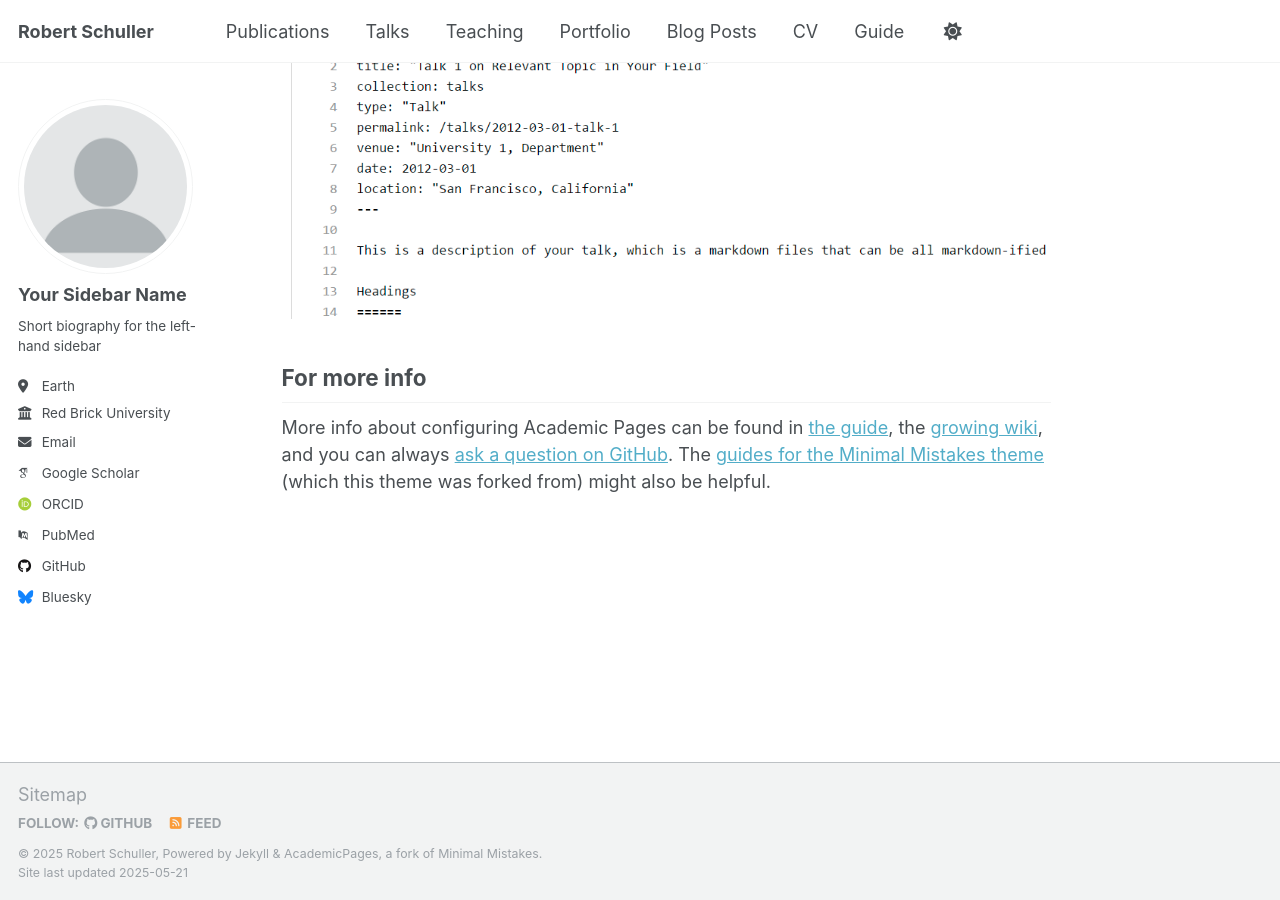
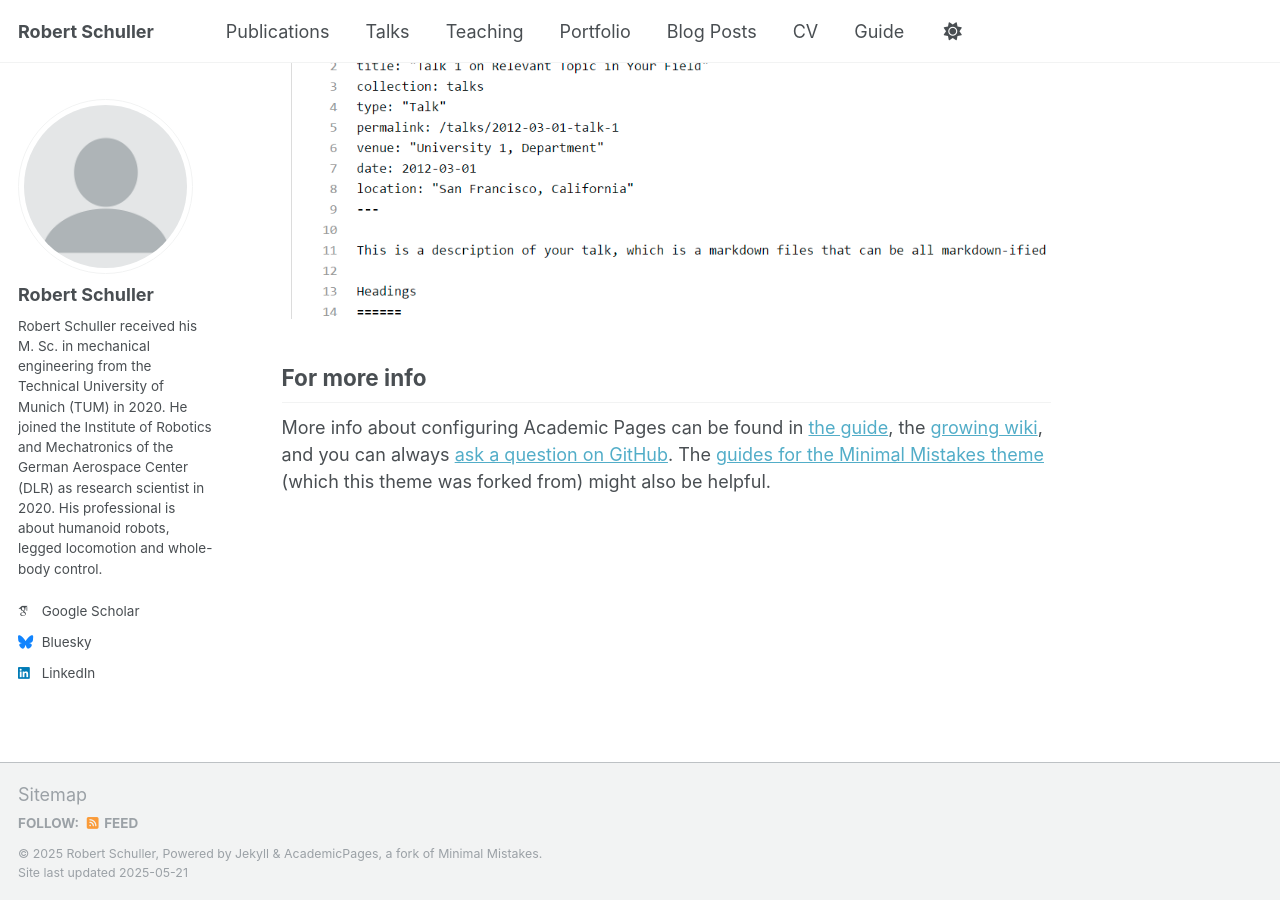
Before and after one commit to RoSchuller/RoSchuller.github.io, a Jekyll site: the page built from _pages/about.md, in a window 1280 px wide and 900 px high, scrolled down 2636 px. Built offline with Jekyll 4.4.1, drawn with Linux system fonts in a browser that asks for light colours; some web fonts are replaced.

Commit message:
Update _config.yml

```diff
--- a/_config.yml
+++ b/_config.yml
@@ -15,7 +15,7 @@ name                     : &name "Robert Schuller"
 description              : &description "personal description"
 url                      : "https://roschuller.github.io/"
 baseurl                  : "" # the subpath of your site, e.g. "/blog"
-repository               : "academicpages/academicpages.github.io"
+repository               : "" #academicpages/academicpages.github.io"
 
 # Site Author - The following control what appear as part of the author content on the side bar.
 #               If a field is blank the icon and link will not appear, otherwise it will be shown.
@@ -23,22 +23,22 @@ repository               : "academicpages/academicpages.github.io"
 author:
   # Biographic information
   avatar           : "profile.png"
-  name             : "Your Sidebar Name"
+  name             : "Robert Schuller"
   pronouns         : # example: "she/her"
-  bio              : "Short biography for the left-hand sidebar"
-  location         : "Earth"
-  employer         : "Red Brick University"
+  bio              : "Robert Schuller received his M. Sc. in mechanical engineering from the Technical University of Munich (TUM) in 2020. He joined the Institute of Robotics and Mechatronics of the German Aerospace Center (DLR) as research scientist in 2020. His professional is about humanoid robots, legged locomotion and whole-body control."
+  location         : #"Earth"
+  employer         : #"Red Brick University"
   uri              : # URL
-  email            : "none@example.org"
+  email            : #"none@example.org"
 
   # Academic websites
   academia         : # URL
   arxiv            : # URL - Update with the correct link to your profile
-  googlescholar    : "https://scholar.google.com/citations?user=PS_CX0AAAAAJ"
+  googlescholar    : "https://scholar.google.com/citations?user=1umt-ZEAAAAJ&hl=de"
   impactstory      : # URL
-  orcid            : "http://orcid.org/yourorcidurl"
+  orcid            : # "http://orcid.org/yourorcidurl"
   semantic         : # URL
-  pubmed           : "https://www.ncbi.nlm.nih.gov/pubmed/?term=john+snow"
+  pubmed           : # "https://www.ncbi.nlm.nih.gov/pubmed/?term=john+snow"
   researchgate     : # URL
   scopus           : # URL
 
@@ -46,7 +46,7 @@ author:
   bitbucket        : # Username - Update with your username on the site
   codepen          : # Username
   dribbble         : # Username
-  github           : "academicpages"
+  github           : # "academicpages"
   kaggle           : # Username
   stackoverflow    : # User number or user number and name (i.e., use "1" or "1/jeff-atwood")
 
@@ -60,7 +60,7 @@ author:
   keybase          : # Username
   instagram        : # Username
   lastfm           : # Username
-  linkedin         : # Username
+  linkedin         : "https://www.linkedin.com/in/robert-schuller-694852191/"
   mastodon         : # URL
   medium           : # URL
   pinterest        : # Username
```
